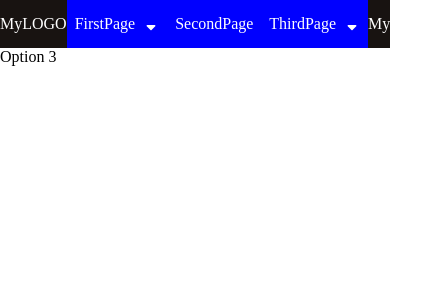
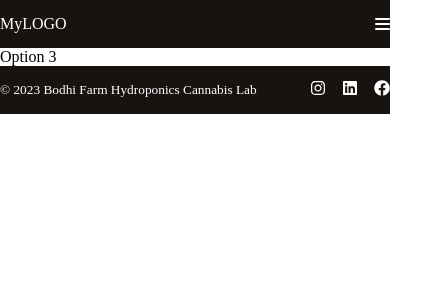
Before and after one commit to VitorGuedesMadeira/Bodhi-Farms, a React (Create React App) app: page /option3 in a window 390 px wide. Shown: the top 300 px of the page, 440 px wide, since content can reach past the window. Built offline with nearby package versions, Linux system fonts and the light colour scheme.

Commit message:
Add hamburger menu

```diff
--- a/src/App.js
+++ b/src/App.js
@@ -1,5 +1,6 @@
 import { Route, Routes } from 'react-router-dom';
 import Navigation from './components/Navigation/Navigation';
+import Footer from './components/Footer/Footer';
 import firstPage from './pages/firstPage/firstPage';
 import secondPage from './pages/secondPage/secondPage';
 import thirdPage from './pages/thirdPage/thirdPage';
@@ -22,6 +23,7 @@ function App() {
         <Route path="option2" element={option2()} />
         <Route path="option3" element={option3()} />
       </Routes>
+      <Footer />
     </div>
   );
 }
--- /dev/null
+++ b/src/components/Footer/Footer.css
@@ -0,0 +1,19 @@
+.footer-container {
+  background-color: #181311;
+  color: white;
+  width: 100%;
+  height: 3rem;
+  display: flex;
+  justify-content: space-between;
+  align-items: center;
+}
+
+.footer-container ul {
+  display: flex;
+  list-style: none;
+  gap: 1rem;
+}
+
+.icon {
+  color: white;
+}
--- /dev/null
+++ b/src/components/Footer/Footer.js
@@ -0,0 +1,30 @@
+import React from 'react';
+import { FaFacebook, FaInstagram, FaLinkedin } from 'react-icons/fa'
+
+// styles
+import './Footer.css';
+
+const Footer = () => (
+  <nav className="footer-container">
+    <small>© 2023 Bodhi Farm Hydroponics Cannabis Lab</small>
+    <ul>
+      <li>
+        <a href="www.google.com" alt="instagram">
+          <FaInstagram className="icon" />
+        </a>
+      </li>
+      <li>
+        <a href="www.google.com" alt="linkedin">
+          <FaLinkedin className="icon" />
+        </a>
+      </li>
+      <li>
+        <a href="www.google.com" alt="facebook">
+          <FaFacebook className="icon" />
+        </a>
+      </li>
+    </ul>
+  </nav>
+);
+
+export default Footer;
--- a/src/components/Navigation/Navigation.css
+++ b/src/components/Navigation/Navigation.css
@@ -6,6 +6,13 @@
   display: flex;
   justify-content: space-between;
   align-items: center;
+}
+
+.navigation-menu-div {
+  display: none;
+  align-items: center;
+  height: 100%;
+  gap: 1rem;
 }
 
 .navigation-ul {
@@ -24,7 +31,6 @@
 
 .active-link {
   text-decoration: none;
-  color: goldenrod;
   background-color: green;
   height: 100%;
   width: 100%;
@@ -78,6 +84,33 @@
   background-color: orange;
 }
 
+.hamburger-menu {
+  cursor: pointer;
+  display: flex;
+  flex-direction: column;
+  gap: 0.2rem;
+}
+
+.hamburger-menu > div {
+  background-color: white;
+  height: 2px;
+  width: 15px;
+  border-radius: 5rem;
+  transition: 0.5s;
+}
+
+.hamburger-menu.on div:nth-child(1) {
+  rotate: -45deg;
+}
+
+.hamburger-menu.on div:nth-child(2) {
+  opacity: 0;
+}
+
+.hamburger-menu.on div:nth-child(3) {
+  rotate: 45deg;
+}
+
 @keyframes slide-down {
   from {
     opacity: 0;
@@ -89,3 +122,13 @@
     height: 3rem;
   }
 }
+
+@media (min-width: 768px) {
+  .hamburger-menu {
+    display: none;
+  }
+
+  .navigation-menu-div {
+    display: flex;
+  }
+}
--- a/src/components/Navigation/Navigation.js
+++ b/src/components/Navigation/Navigation.js
@@ -1,17 +1,24 @@
-import React from 'react';
+import React, { useState } from 'react';
 import { NavLink } from 'react-router-dom';
 import { FaSortDown } from 'react-icons/fa'
 // styles
 import './Navigation.css';
 
-const Navigation = () => (
+const Navigation = () => {
+  const [isHamburgerActive, setActive] = useState(false);
+
+  const toggleClass = () => {
+    setActive(!isHamburgerActive);
+  };
+
+  return (
     <nav className="navigation-container">
       <div className="navigation-logo">
         <span>MyLOGO</span>
       </div>
 
+      <div className="navigation-menu-div">
         <ul className="navigation-ul">
-
           <li>
             <NavLink className={({ isActive }) => (isActive ? 'active-link link-1' : 'none')} to="/">
               FirstPage
@@ -35,13 +42,11 @@ const Navigation = () => (
               </ul>
             </NavLink>
           </li>
-
           <li>
             <NavLink className={({ isActive }) => (isActive ? 'active-link link-2' : 'none')} to="secondPage">
               SecondPage
             </NavLink>
           </li>
-
           <li>
             <NavLink className={({ isActive }) => (isActive ? 'active-link link-1' : 'none')} to="thirdPage">
               ThirdPage
@@ -66,11 +71,18 @@ const Navigation = () => (
             </NavLink>
           </li>
         </ul>
-
         <div className="navigation-logo">
           <span>MyContact</span>
         </div>
+      </div>
+
+      <div onClick={toggleClass} className={isHamburgerActive ? 'hamburger-menu on' : 'hamburger-menu'}>
+        <div></div>
+        <div></div>
+        <div></div>
+      </div>
     </nav>
-);
+  )
+};
 
 export default Navigation;
--- a/src/components/component1/Component1.css
+++ b/src/components/component1/Component1.css
@@ -3,9 +3,14 @@
 }
 
 .section1-container {
-  background-image: linear-gradient(to bottom, rgba(0, 0, 0), transparent) , url(../../assets/images/backgrounds/marijuana1.jpg);
+  background-image: linear-gradient(to bottom, black, transparent), url(../../assets/images/backgrounds/marijuana1.jpg);
   background-size: cover;
   height: calc(100vh - 3rem);
+  color: white;
+  display: flex;
+  flex-direction: column;
+  justify-content: center;
+  align-items: center;
 }
 
 .section2-container {
--- a/src/components/component1/Component1.js
+++ b/src/components/component1/Component1.js
@@ -6,7 +6,8 @@ import './Component1.css';
 const Component1 = () => (
   <div>
     <section className='section1-container'>
-      1
+      <h1>WE KNOW CANNABIS.</h1>
+      <h2>LICENSING. DESIGN. BUILD. SYSTEMS. OPERATIONS.</h2>
     </section>
 
     <section className='section2-container'>
```
Lines whose indentation alone changed are shown as unchanged.
